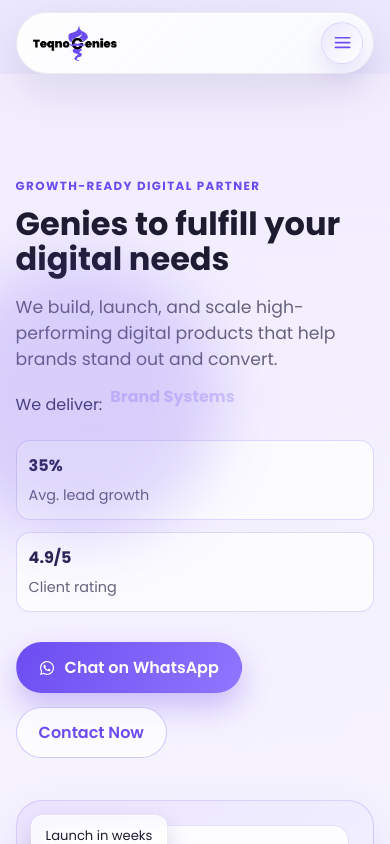
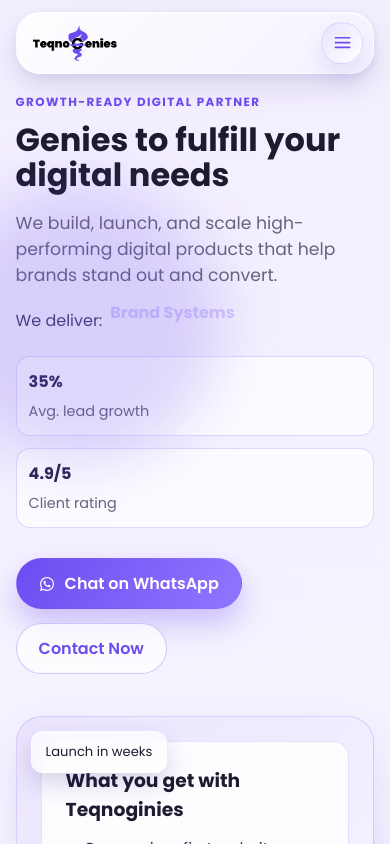
Before and after one commit to Teqnogenies/official-web, a React (Vite) app: page / in a window 390 px wide. Shown: the top 844 px of the page. Built offline with nearby package versions, Linux system fonts and the light colour scheme; what forminit would draw is missing.

Commit message:
Fixed issues of ui and make things better

```diff
--- a/src/styles/site.css
+++ b/src/styles/site.css
@@ -9,9 +9,12 @@
   --purple-gradient: linear-gradient(120deg, #ece4ff 0%, #f6f2ff 45%, #f5f9ff 100%);
   --radius: 18px;
   --shadow: 0 18px 45px rgba(86, 55, 212, 0.12);
+  --header-offset: 108px;
+  --header-offset-mobile: 88px;
 }
 
 .app-shell {
+  position: relative;
   min-height: 100vh;
   background: radial-gradient(circle at 12% 8%, rgba(108, 76, 241, 0.14), transparent 30%),
     radial-gradient(circle at 86% 16%, rgba(162, 143, 255, 0.2), transparent 28%), var(--bg);
@@ -97,10 +100,14 @@
 }
 
 .navbar {
-  position: sticky;
+  position: fixed;
   top: 0;
+  left: 0;
+  right: 0;
+  width: 100%;
   z-index: 50;
   transition: padding 0.28s ease;
+  background: transparent !important;
   padding-top: 14px;
 }
 
@@ -115,15 +122,14 @@
   justify-content: space-between;
   gap: 18px;
   padding: 0 25px;
-  border: 1px solid rgba(31, 25, 60, 0.08);
-  border-radius: 999px;
-  background:
-    linear-gradient(135deg, rgba(255, 255, 255, 0.82), rgba(248, 250, 255, 0.72)),
-    rgba(255, 255, 255, 0.62);
+  border: 1px solid rgba(255, 255, 255, 0.62);
+  border-radius: 30px;
+  background: linear-gradient(135deg, rgba(255, 255, 255, 0.84), rgba(246, 243, 255, 0.72));
   backdrop-filter: blur(18px);
   box-shadow:
-    0 18px 40px rgba(33, 24, 74, 0.08),
-    inset 0 1px 0 rgba(255, 255, 255, 0.6);
+    0 14px 34px rgba(41, 28, 96, 0.1),
+    0 4px 14px rgba(108, 76, 241, 0.08),
+    inset 0 1px 0 rgba(255, 255, 255, 0.7);
 }
 
 .logo {
@@ -207,6 +213,7 @@
   align-items: center;
   position: relative;
   overflow: hidden;
+  padding: var(--header-offset) 0 48px;
   background: linear-gradient(180deg, rgba(246, 241, 255, 0.72), rgba(255, 255, 255, 0.8));
 }
 
@@ -674,7 +681,7 @@
 }
 
 .page-hero {
-  padding: 120px 0 74px;
+  padding: calc(var(--header-offset) + 20px) 0 74px;
   text-align: center;
   background: var(--soft-gradient);
 }
@@ -933,14 +940,13 @@
   .nav-inner {
     min-height: 62px;
     padding: 0 10px 0 16px;
-    border-radius: 999px;
-    border-color: rgba(31, 25, 60, 0.08);
-    background:
-      linear-gradient(135deg, rgba(255, 255, 255, 0.86), rgba(248, 250, 255, 0.78)),
-      rgba(255, 255, 255, 0.66);
+    border-radius: 24px;
+    border-color: rgba(255, 255, 255, 0.56);
+    background: linear-gradient(135deg, rgba(255, 255, 255, 0.86), rgba(246, 243, 255, 0.76));
     box-shadow:
-      0 18px 44px rgba(33, 24, 74, 0.1),
-      inset 0 1px 0 rgba(255, 255, 255, 0.62);
+      0 12px 28px rgba(41, 28, 96, 0.12),
+      0 3px 10px rgba(108, 76, 241, 0.08),
+      inset 0 1px 0 rgba(255, 255, 255, 0.72);
   }
 
   .section {
@@ -1357,10 +1363,10 @@
 
 @media (max-width: 720px) {
   .hero {
-    padding: 98px 0 56px;
+    padding: var(--header-offset-mobile) 0 56px;
   }
 
   .page-hero {
-    padding: 94px 0 56px;
+    padding: calc(var(--header-offset-mobile) + 12px) 0 56px;
   }
 }
```
